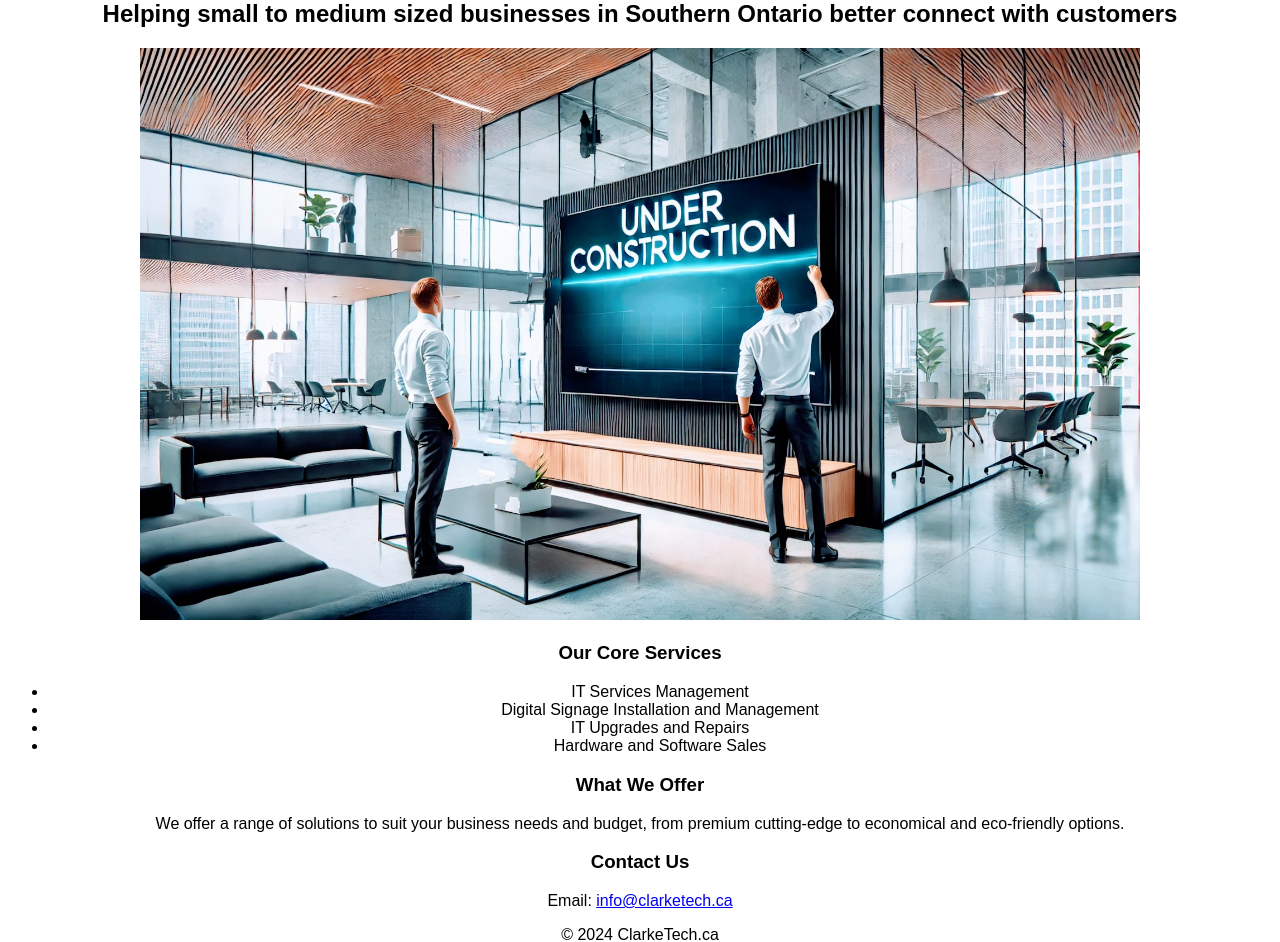
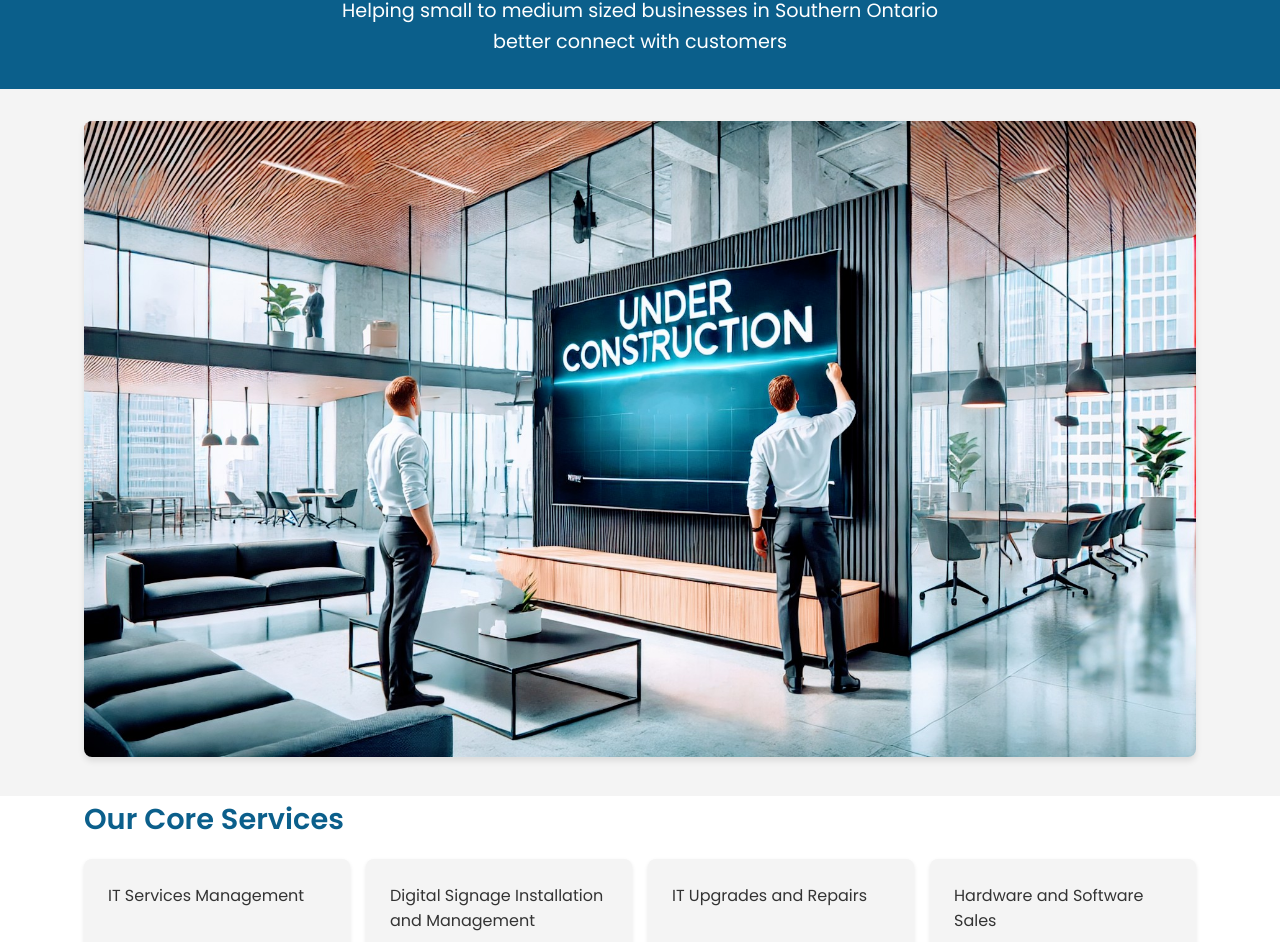
Before and after one commit to camdoherty/ClarkeTech, a plain HTML site: page index.html in a window 1280 px wide. Shown: the part 108-1050 px from the top of the page. Drawn offline with Linux system fonts and the light colour scheme; files whose address does not match are found by name.

Commit message:
Update styles.css

```diff
--- a/styles.css
+++ b/styles.css
@@ -1,15 +1,126 @@
-body {
-    font-family: Arial, sans-serif;
-    text-align: center;
-    margin-top: 50px;
+:root {
+    --primary-color: #0B5F8B;
+    --secondary-color: #f4f4f4;
+    --text-color: #333;
+    --white: #fff;
 }
 
-h1 {
-    color: #333;
+* {
+    box-sizing: border-box;
+    margin: 0;
+    padding: 0;
 }
 
-img {
-    width: 80%; /* Set the image width to 80% of its parent container */
-    height: auto; /* Maintain aspect ratio */
-    max-width: 1000px; /* Optional: set a maximum width */
+body {
+    font-family: 'Poppins', sans-serif;
+    line-height: 1.6;
+    color: var(--text-color);
 }
+
+.container {
+    width: 90%;
+    max-width: 1200px;
+    margin: 0 auto;
+    padding: 0 20px;
+}
+
+header {
+    background-color: var(--primary-color);
+    color: var(--white);
+    padding: 2rem 0;
+}
+
+.hero {
+    display: flex;
+    flex-direction: column;
+    align-items: center;
+    text-align: center;
+}
+
+.hero h1 {
+    font-size: 2.5rem;
+    margin-bottom: 0.5rem;
+}
+
+.hero h2 {
+    font-size: 1.2rem;
+    font-weight: 400;
+    max-width: 600px;
+}
+
+.banner {
+    background-color: var(--secondary-color);
+    padding: 2rem 0;
+    text-align: center;
+}
+
+.banner img {
+    max-width: 100%;
+    height: auto;
+    border-radius: 8px;
+    box-shadow: 0 4px 6px rgba(0, 0, 0, 0.1);
+}
+
+main {
+    padding: 3rem 0;
+}
+
+.services, .offering, .contact {
+    margin-bottom: 3rem;
+}
+
+h3 {
+    color: var(--primary-color);
+    font-size: 1.8rem;
+    margin-bottom: 1rem;
+}
+
+.services ul {
+    display: grid;
+    grid-template-columns: repeat(auto-fit, minmax(250px, 1fr));
+    gap: 1rem;
+    list-style-type: none;
+}
+
+.services li {
+    background: var(--secondary-color);
+    padding: 1.5rem;
+    border-radius: 8px;
+    box-shadow: 0 2px 4px rgba(0, 0, 0, 0.1);
+    transition: transform 0.3s ease;
+}
+
+.services li:hover {
+    transform: translateY(-5px);
+}
+
+.offering p, .contact p {
+    max-width: 600px;
+}
+
+.contact a {
+    color: var(--primary-color);
+    text-decoration: none;
+    font-weight: 600;
+}
+
+footer {
+    background-color: var(--text-color);
+    color: var(--white);
+    text-align: center;
+    padding: 1rem 0;
+}
+
+@media (max-width: 768px) {
+    .hero h1 {
+        font-size: 2rem;
+    }
+
+    .hero h2 {
+        font-size: 1rem;
+    }
+
+    .services ul {
+        grid-template-columns: 1fr;
+    }
+}
```
